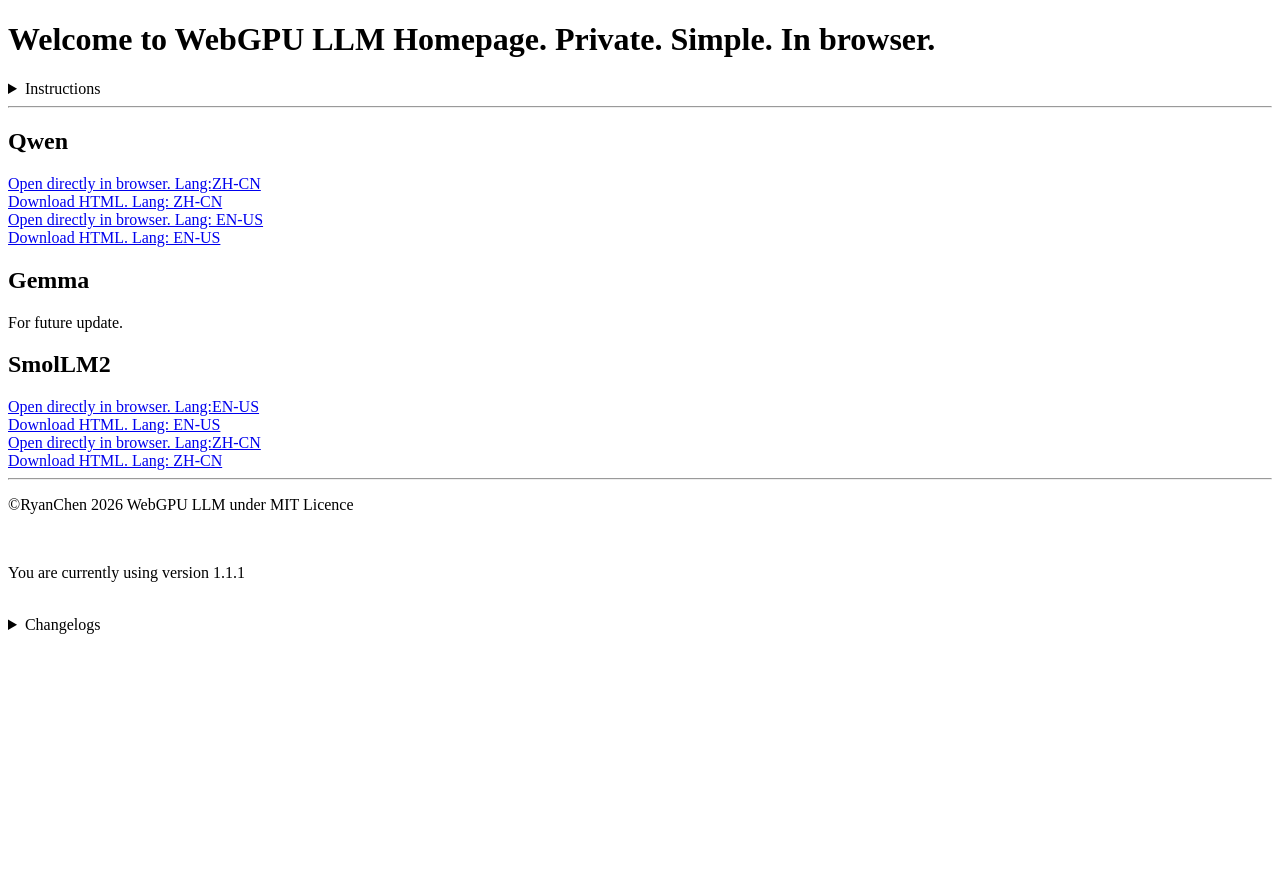
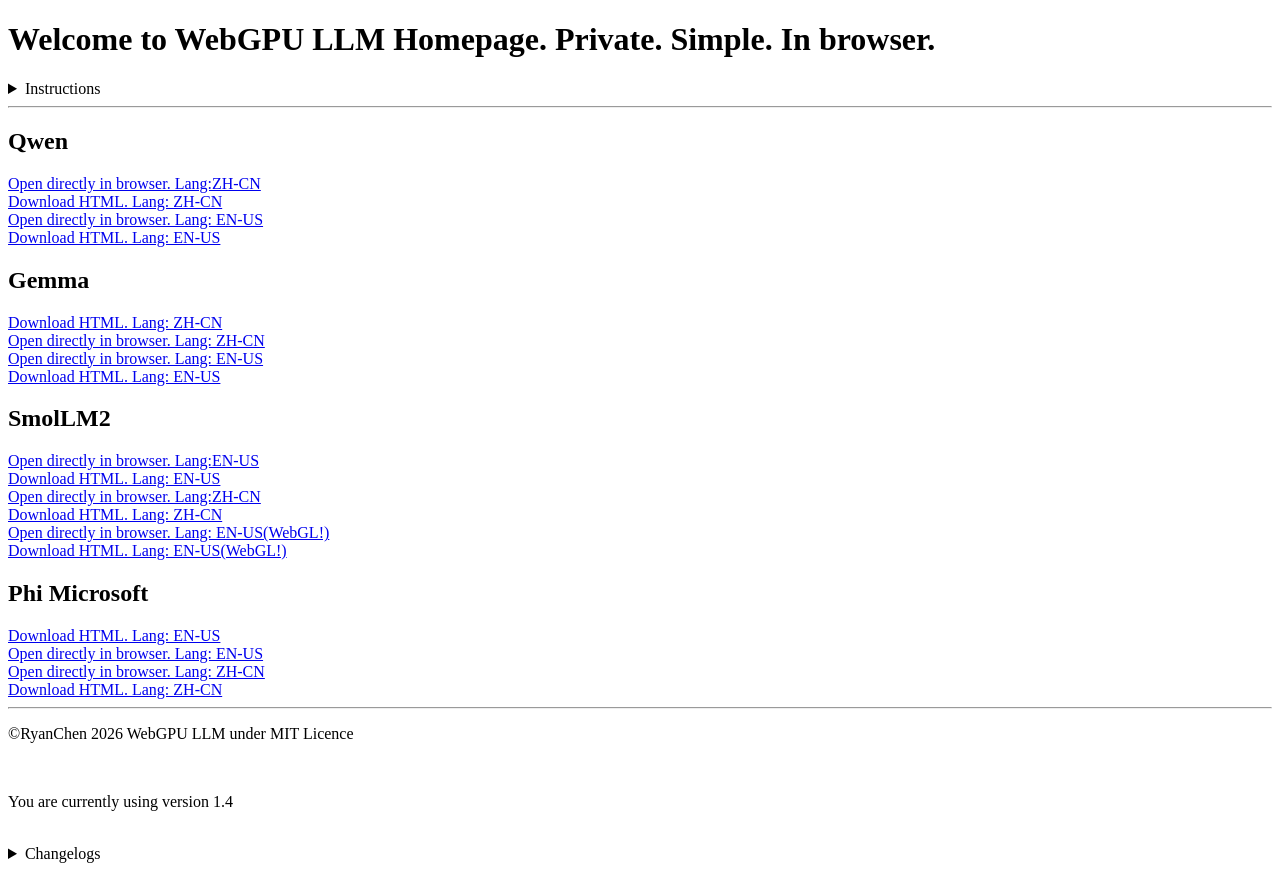
Before and after one commit to RyanChenGo/webgpu-llm, a plain HTML site: page index.html in a window 1280 px wide. Before the commit the page ends 800 px from the top, so only its background shows below. Drawn offline with Linux system fonts and the light colour scheme.

Commit message:
Update index.html with new links and version 1.4
Updated version number and added new download links for Gemma, SmolLM, and Phi Microsoft.

```diff
--- a/index.html
+++ b/index.html
@@ -22,7 +22,13 @@ Welcome to WebGPU LLM Homepage. Private. Simple. In browser.
 <br>
 <a href="webgpu_qwen-en.html" download>Download HTML. Lang: EN-US</a>
 <h2>Gemma</h2>
-<p>For future update.</p>
+<a href="webgpu_gemma.html" download>Download HTML. Lang: ZH-CN</a>
+<br>
+<a href="webgpu_gemma.html" target="_blank">Open directly in browser. Lang: ZH-CN</a>
+<br>
+<a href="webgpu_gemma-en.html" target="_blank">Open directly in browser. Lang: EN-US</a>
+<br>
+<a href="webgpu_gemma-en.html" download>Download HTML. Lang: EN-US</a>
 <h2>SmolLM2</h2>
 <a href="webgpu_smollm-en.html" target="_blank">Open directly in browser. Lang:EN-US</a>
 <br>
@@ -31,10 +37,22 @@ Welcome to WebGPU LLM Homepage. Private. Simple. In browser.
 <a href="webgpu_smollm.html" target="_blank">Open directly in browser. Lang:ZH-CN</a>
 <br>
 <a href="webgpu_smollm.html" download>Download HTML. Lang: ZH-CN</a>
+<br>
+<a href="webgl_smollm-en.html" target="_blank">Open directly in browser. Lang: EN-US(WebGL!)</a>
+<br>
+<a href="webgl_smollm-en.html" download>Download HTML. Lang: EN-US(WebGL!)</a>
+<h2>Phi Microsoft</h2>
+<a href="webgpu_phi4-en.html" download>Download HTML. Lang: EN-US</a>
+<br>
+<a href="webgpu_phi4-en.html" target="_blank">Open directly in browser. Lang: EN-US</a>
+<br>
+<a href="webgpu_phi4.html" target="_blank">Open directly in browser. Lang: ZH-CN</a>
+<br>
+<a href="webgpu_phi4.html" download>Download HTML. Lang: ZH-CN</a>
 <hr>
 <p>©RyanChen 2026 WebGPU LLM under MIT Licence</p>
 <br>
-<p>You are currently using version 1.1.1</p>
+<p>You are currently using version 1.4</p>
 <br>
 <details>
 <summary>Changelogs</summary>
@@ -47,6 +65,14 @@ Welcome to WebGPU LLM Homepage. Private. Simple. In browser.
 <p>v1.1: Added SmolLM2 Chinese&English in HTML&Browser.</p>
 <br>
 <p>v1.1.1: Emergency fix for SmolLM2 English download HTML.</p>
+<br>
+<p>v1.1.2: Added WebGL mode for SmolLM(beta)</p>
+<br>
+<p>v1.2: Added Gemma</p>
+<br>
+<p>v1.3: Added Phi4 and Phi4-mini</p>
+<br>
+<p>v1.4: Added SmolLM but WebGL, english only.</p>
 </details>
 </body>
 </html>
```
